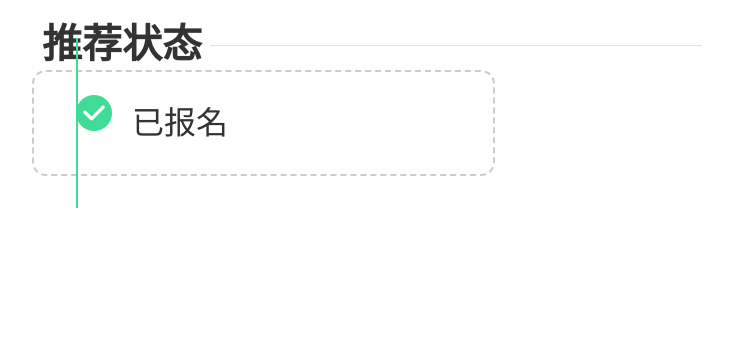
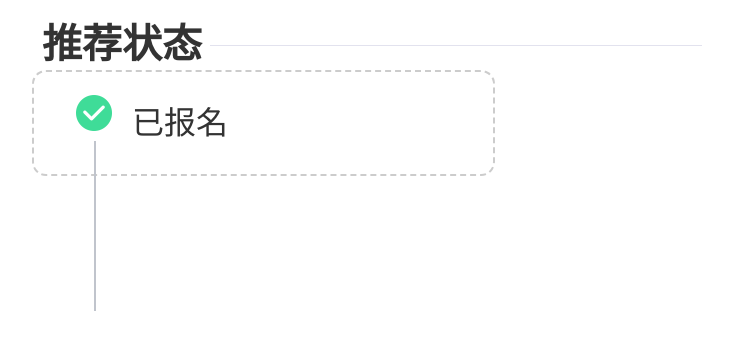
Before and after one commit to watsonLidaye/wechat_demo, a Vue app: page /introDetail in a window 1280 px wide. Shown: the part 235-584 px from the top of the page, without its empty margins (268-1021 px from the left). Built offline with nearby package versions, Linux system fonts and the light colour scheme; what Lockr, mint-ui would draw is missing.

Commit message:
改状态就行了

```diff
--- a/src/components/pages/my/myIntro/introDetail/index.css
+++ b/src/components/pages/my/myIntro/introDetail/index.css
@@ -106,13 +106,14 @@
 .color_blue {
   color: #80b3f4;
 }
+/* steps */
 .line {
   height: 1px;
   background: #e2e2ee;
   width: 4.92rem;
   box-sizing: border-box;
 }
-.stage_item {
+.steps_item {
   width: 4.63rem;
   height: 1.06rem;
   line-height: 1.06rem;
@@ -120,18 +121,23 @@
   border-radius: 0.14rem;
   display: flex;
   align-items: center;
+  box-sizing: border-box;
   padding-left: 0.42rem;
-  box-sizing: border-box;
-}
-.stage_item::before {
-  position: absolute;
-  content: '';
-  width: 0.02rem;
-  height: 1.7rem;
-  background: #3fdc98;
 }
 .icon_36 {
   width: 0.36rem;
   height: 0.36rem;
   display: inline-block;
 }
+.steps_line {
+  position: absolute;
+  top: 0.71rem;
+  bottom: 0;
+  left: 0.18rem;
+  display: block;
+  width: 0.02rem;
+  height: 1.7rem;
+  border-color: inherit;
+  /* background: #3fdc98; */
+  background: #c0c4cc;
+}
--- a/src/components/pages/my/myIntro/introDetail/index.vue
+++ b/src/components/pages/my/myIntro/introDetail/index.vue
@@ -28,11 +28,13 @@
           <div class="ft40 color_333">推荐状态</div>
           <div class="line"></div>
         </div>
-        <div class="stage_wrapper">
-          <div class="stage_1 stage_item">
+        <!-- 进度 -->
+        <div class="steps_wrapper">
+          <div class="stage_1 steps_item">
             <div class="relative">
               <img src="./image/ico_success@2x.png"
                    class="icon_36">
+              <div class="steps_line"></div>
             </div>
             <span class="ft32 color_333 ml20">已报名</span>
           </div>
```
